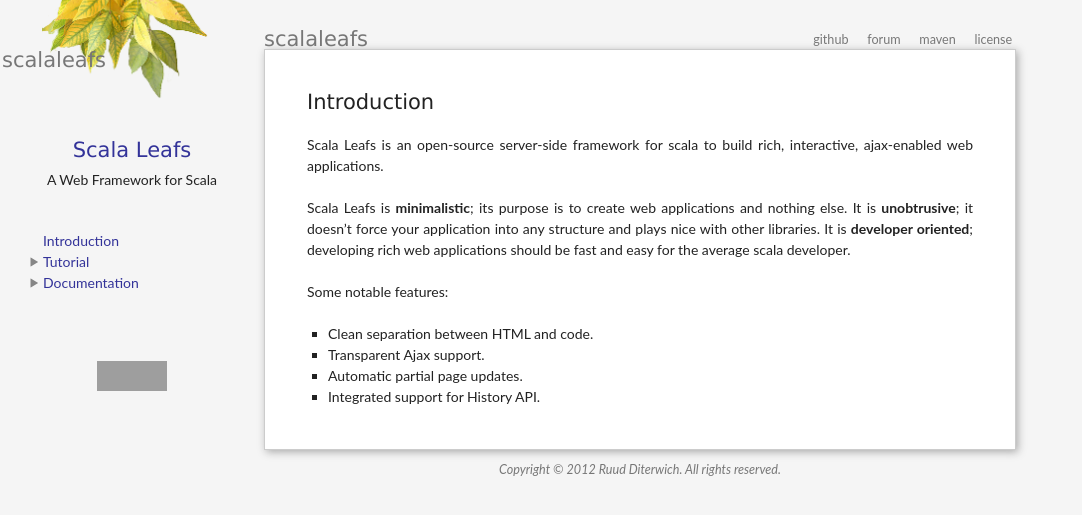
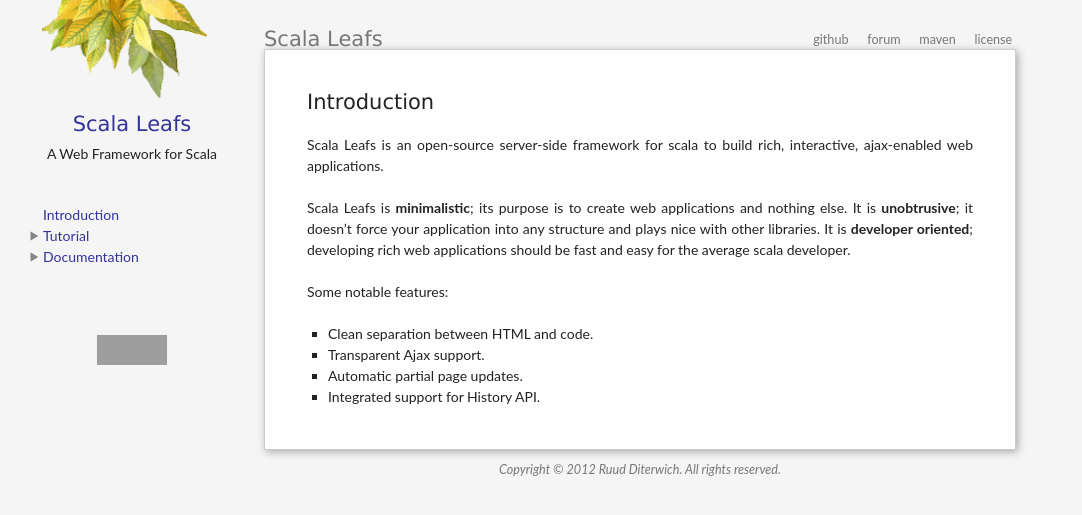
Before and after one commit to scalastuff/scalaleafs, a Jekyll site: the page built from index.md, in a window 1280 px wide. Shown: the top 515 px of the page, without its empty margins (0-1082 px from the left). Built offline with Jekyll 4.4.1, drawn with Linux system fonts in a browser that asks for light colours; grey boxes are pictures that could not be loaded.

Commit message:
Updated _layouts/default.html

```diff
--- a/_layouts/default.html
+++ b/_layouts/default.html
@@ -26,12 +26,6 @@
                   src="/img/leafs-autumn.png"/></a>
                 </div>
                     <br/>
-                                  <div id="header">
-    <h1>
-    	<a href="/" title="ScalaLeafs">scalaleafs</a>
-
-    </h1>
-                </div>
                 <a href="/"><h1 style="margin-top: 70px; text-align: center; margin-bottom: 0;">Scala Leafs</h1></a>
                   <div style="margin-top:8px; text-align: center;">A Web Framework for Scala</div>
 
@@ -67,7 +61,7 @@
 
                   <div id="header">
     <h1>
-    	<a href="/" title="ScalaLeafs">scalaleafs</a>
+    	<a href="/" title="ScalaLeafs">Scala Leafs</a>
 
     </h1>
     <ul class="nav">
```
